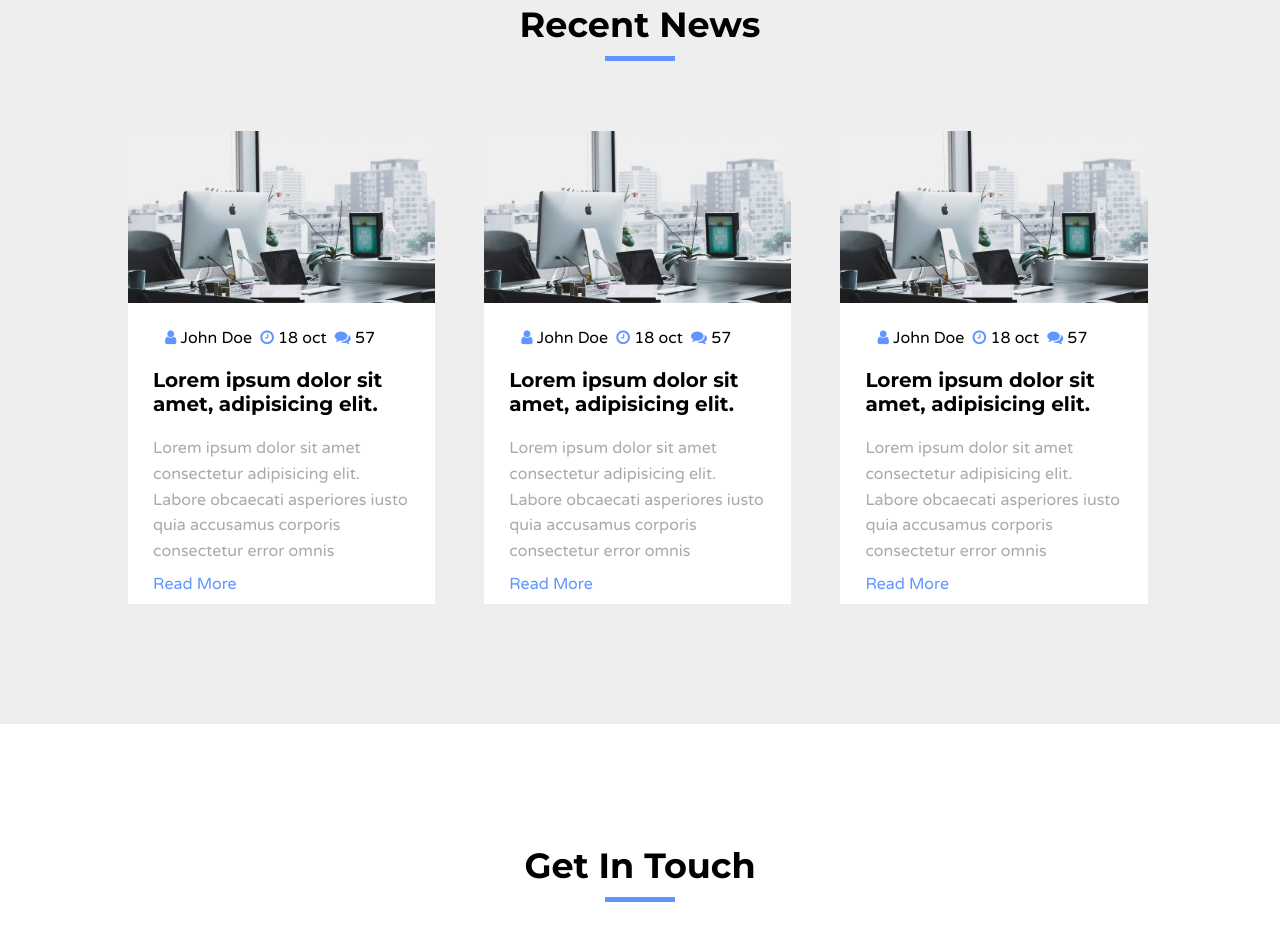
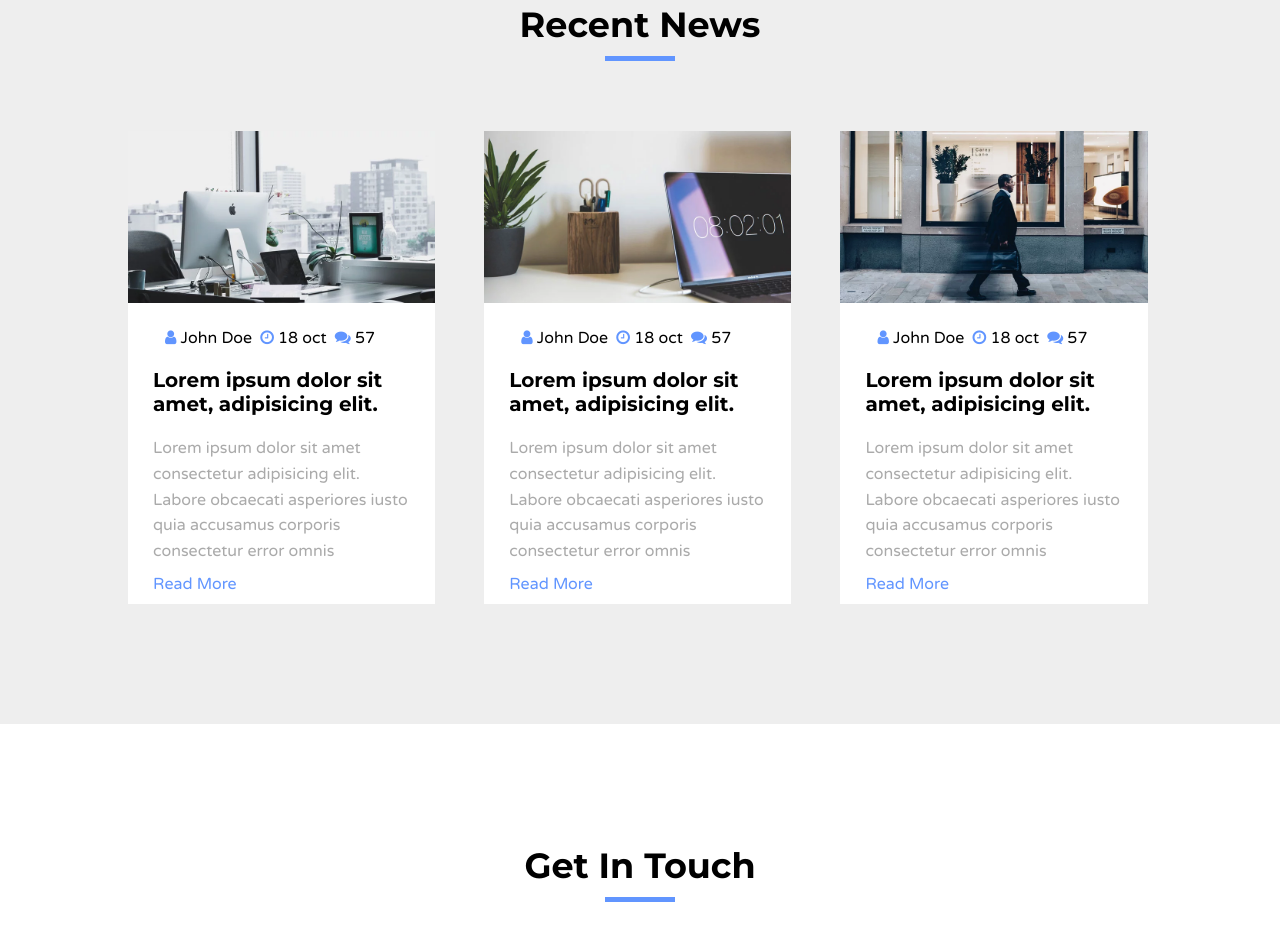
Before and after one commit to Manar20575/Pro1, a plain HTML site: page index.html in a window 1280 px wide. Shown: the part 6679-7607 px from the top of the page. Drawn offline with Linux system fonts and the light colour scheme.

Commit message:
Update index.html

```diff
--- a/index.html
+++ b/index.html
@@ -438,7 +438,7 @@
             </div>
             <div class="blog-item mg">
                 <div class="blog-img">
-                <img src="./images/images/blog/blog1.webp">
+                <img src="./images/images/blog/blog2.webp">
                   </div>
                  <div class="blog-write">
                     <div class="blog-icon">
@@ -464,7 +464,7 @@
             </div>
             <div class="blog-item">
                 <div class="blog-img">
-                <img src="./images/images/blog/blog1.webp">
+                <img src="./images/images/blog/blog3.webp">
                   </div>
                  <div class="blog-write">
                     <div class="blog-icon">
```
